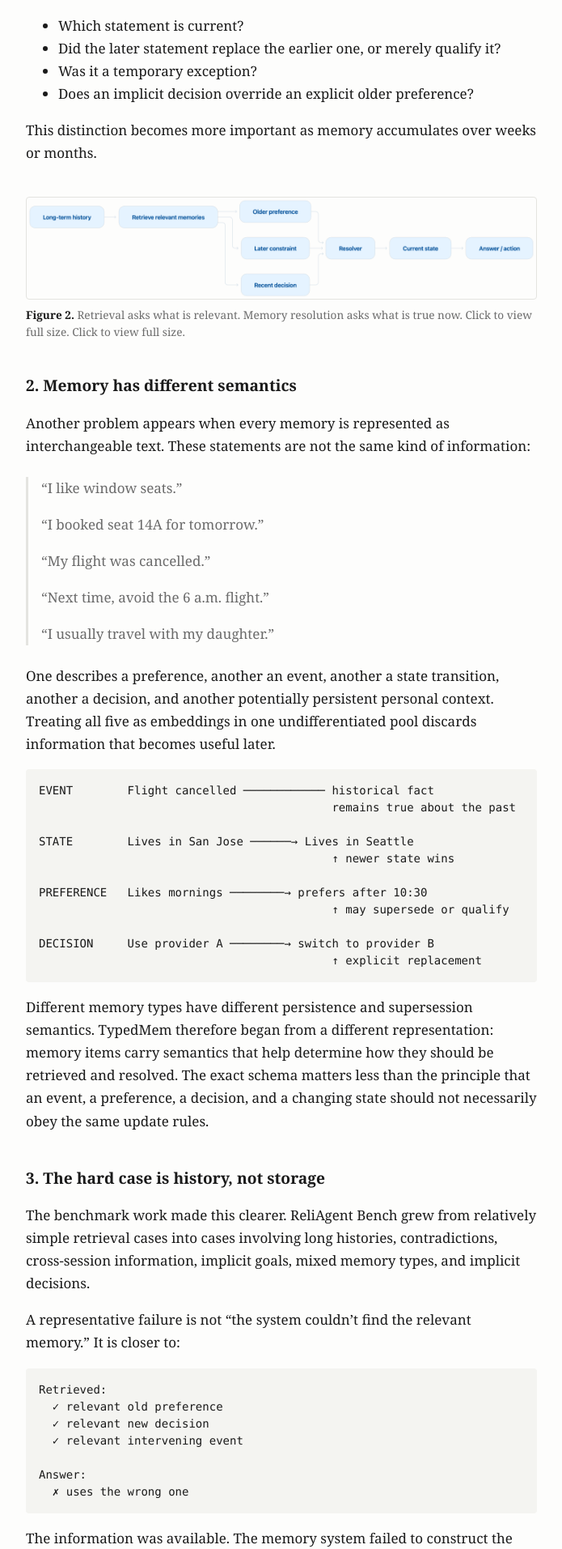
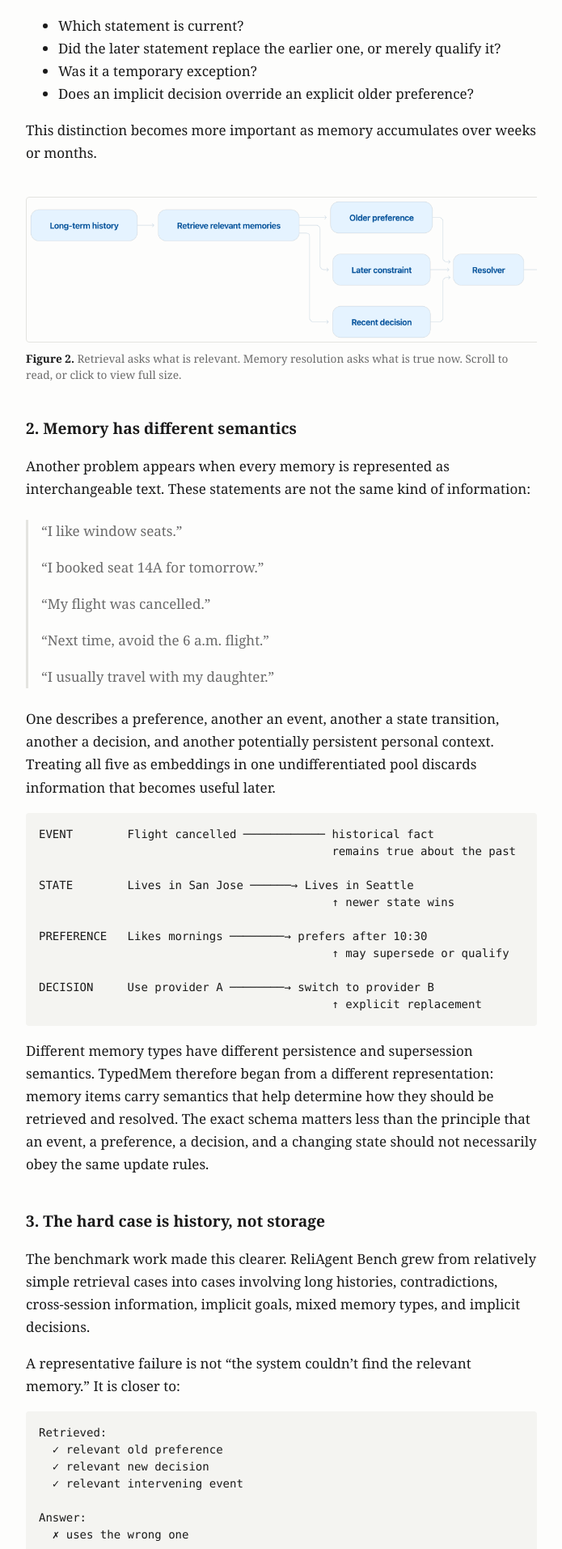
Before and after one commit to lyr-ai/lyr-ai.github.io, a Jekyll site: the page built from _posts/2026-09-11-from-retrieval-to-state.md, in a window 1280 px wide. Shown: the part 1957-3870 px from the top of the page at 81% size, without its empty margins (292-987 px from the left). Built offline with Jekyll 4.4.1, drawn with Linux system fonts in a browser that asks for light colours; some of the changed text lies outside the part shown.

Commit message:
Make wide diagrams readable in the article, and stop doubling the caption hint
Verified in a browser: the three mermaid diagrams are 2788-4670px wide, so
fitting them to the text measure rendered them as strips of illegible boxes,
and the captions read 'Click to view full size. Click to view full size.'
because the text was written into the caption as well as appended by CSS.

Wide figures now keep a legible height and scroll inside their own box, with
the full-size viewer still one click away.

```diff
--- a/_posts/2026-09-11-from-retrieval-to-state.md
+++ b/_posts/2026-09-11-from-retrieval-to-state.md
@@ -73,7 +73,7 @@ months.
 
 <figure class="wide">
   <img src="/assets/img/retrieval-vs-resolution.png" alt="Long-term history feeds retrieval, which returns an older preference, a later constraint and a recent decision; a resolver turns those into a current state, which produces the answer." loading="lazy">
-  <figcaption><b>Figure 2.</b> Retrieval asks what is relevant. Memory resolution asks what is true now. Click to view full size.</figcaption>
+  <figcaption><b>Figure 2.</b> Retrieval asks what is relevant. Memory resolution asks what is true now.</figcaption>
 </figure>
 
 ## 2. Memory has different semantics
@@ -169,7 +169,7 @@ it, new evidence corrects it, a preference update qualifies it.
 
 <figure class="wide">
   <img src="/assets/img/memory-state-evolution.png" alt="A chain of states connected by labelled transitions — event, decision, new evidence, preference update — with past observations feeding individual states." loading="lazy">
-  <figcaption><b>Figure 3.</b> The important object is not an isolated memory item. It is the transition structure that explains how the present emerged from the past. Click to view full size.</figcaption>
+  <figcaption><b>Figure 3.</b> The important object is not an isolated memory item. It is the transition structure that explains how the present emerged from the past.</figcaption>
 </figure>
 
 The contrast is worth stating plainly:
@@ -231,7 +231,7 @@ like a continuously updated model of the user or environment.
 
 <figure class="wide">
   <img src="/assets/img/typedmem-update-loop.png" alt="A loop: new event, extract candidate memory, classify semantics, compare with existing state, then add, supersede, resolve or preserve with scope, feeding the current memory state used for future retrieval." loading="lazy">
-  <figcaption><b>Figure 4.</b> Proposed TypedMem loop. The important part is not the individual boxes but the cycle: observe, interpret, update state, use, observe again. Click to view full size.</figcaption>
+  <figcaption><b>Figure 4.</b> Proposed TypedMem loop. The important part is not the individual boxes but the cycle: observe, interpret, update state, use, observe again.</figcaption>
 </figure>
 
 ## 7. What I want to measure next
--- a/assets/css/style.css
+++ b/assets/css/style.css
@@ -151,10 +151,20 @@ figcaption {
 }
 figcaption b { color: var(--fg); font-weight: 600; }
 
-/* Wide diagrams are legible via the full-size viewer, not by forcing the
-   article itself to scroll sideways. */
+/* A 4670px-wide flow diagram squeezed into the text measure is a 100px strip
+   nobody can read. Wide figures keep a legible height and scroll inside their
+   own box; the full-size viewer is still one click away. */
+figure.wide .zoom {
+  overflow-x: auto;
+  overscroll-behavior-x: contain;
+}
+figure.wide img {
+  width: auto;
+  max-width: none;
+  height: clamp(8rem, 20vh, 13rem);
+}
 figure.wide figcaption::after {
-  content: " Click to view full size.";
+  content: " Scroll to read, or click to view full size.";
 }
 
 /* -- full-size figure viewer ------------------------------------------------ */
```
